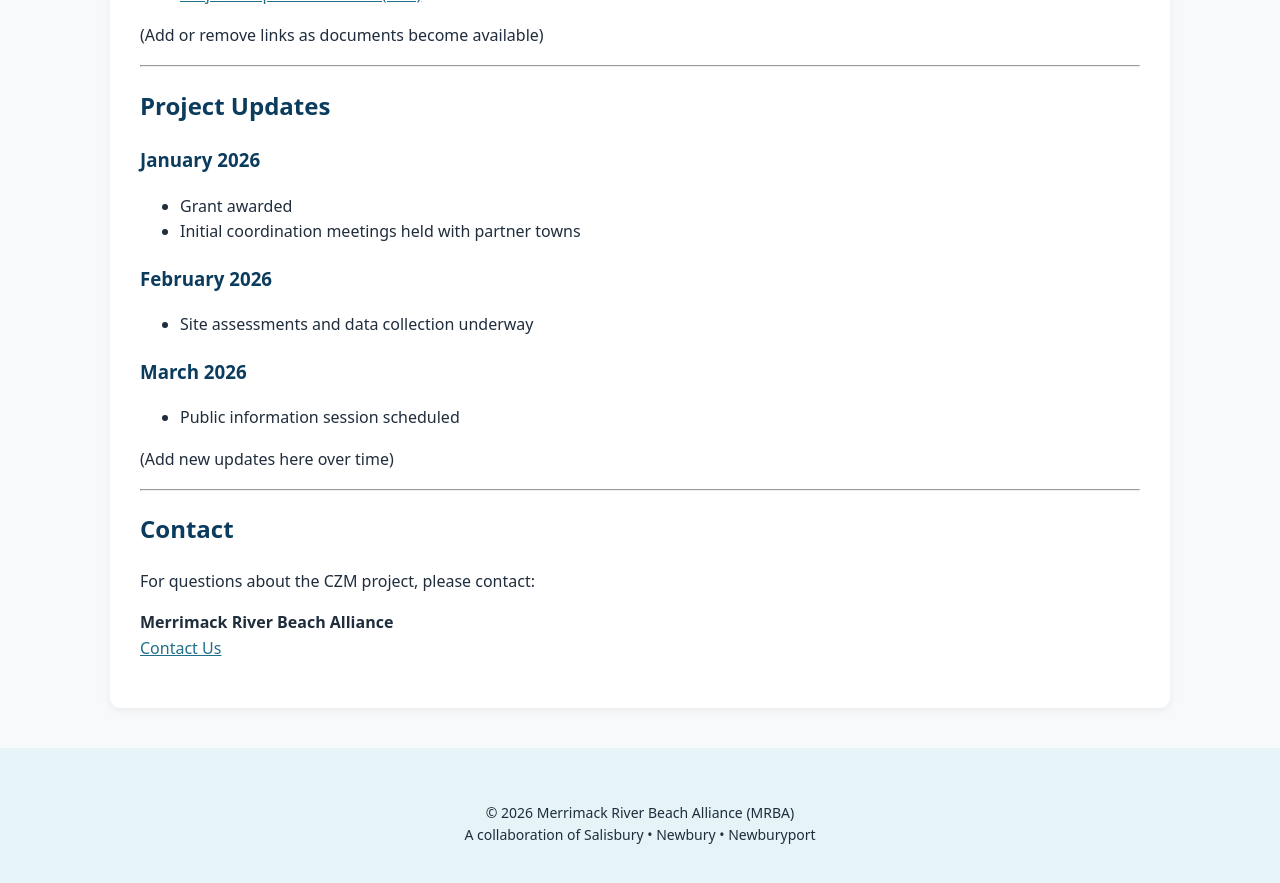
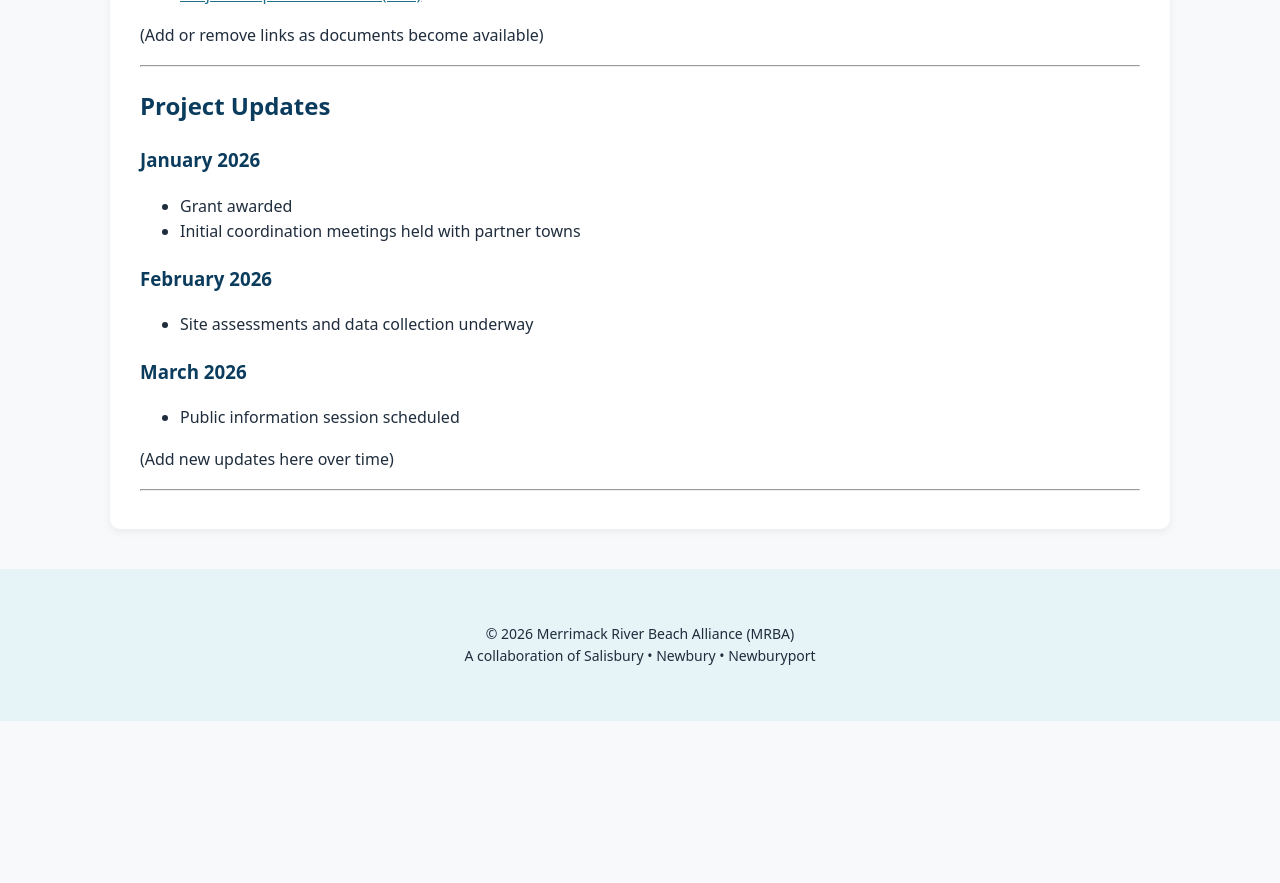
Before and after one commit to MAMRBAGOV/mamrba.gov, a Jekyll site: the page built from czm-grant.md, in a window 1280 px wide and 900 px high, scrolled down 1351 px. Shown: the top 883 px of the window. Built offline with Jekyll 4.4.1, drawn with Linux system fonts in a browser that asks for light colours; after the commit the page ends 2072 px from its top, so only the background shows below that.

Commit message:
Delete contact section from czm-grant.md
Removed contact information section from CZM grant document.

```diff
--- a/czm-grant.md
+++ b/czm-grant.md
@@ -53,10 +53,3 @@ identification of potential nourishment sources.
 (Add new updates here over time)
 
 ---
-
-## Contact
-
-For questions about the CZM project, please contact:
-
-**Merrimack River Beach Alliance**
-[Contact Us](/contact)
```
